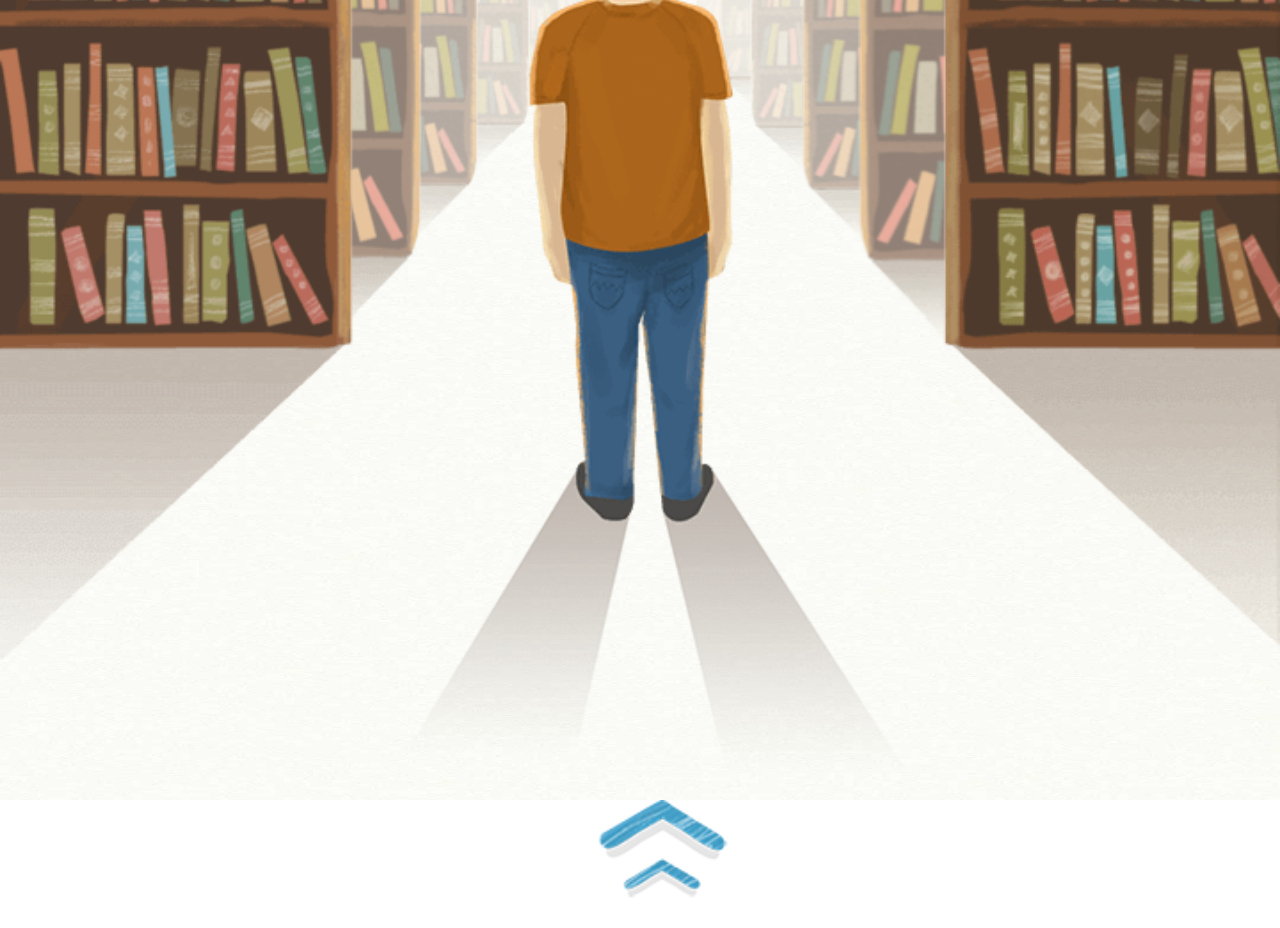
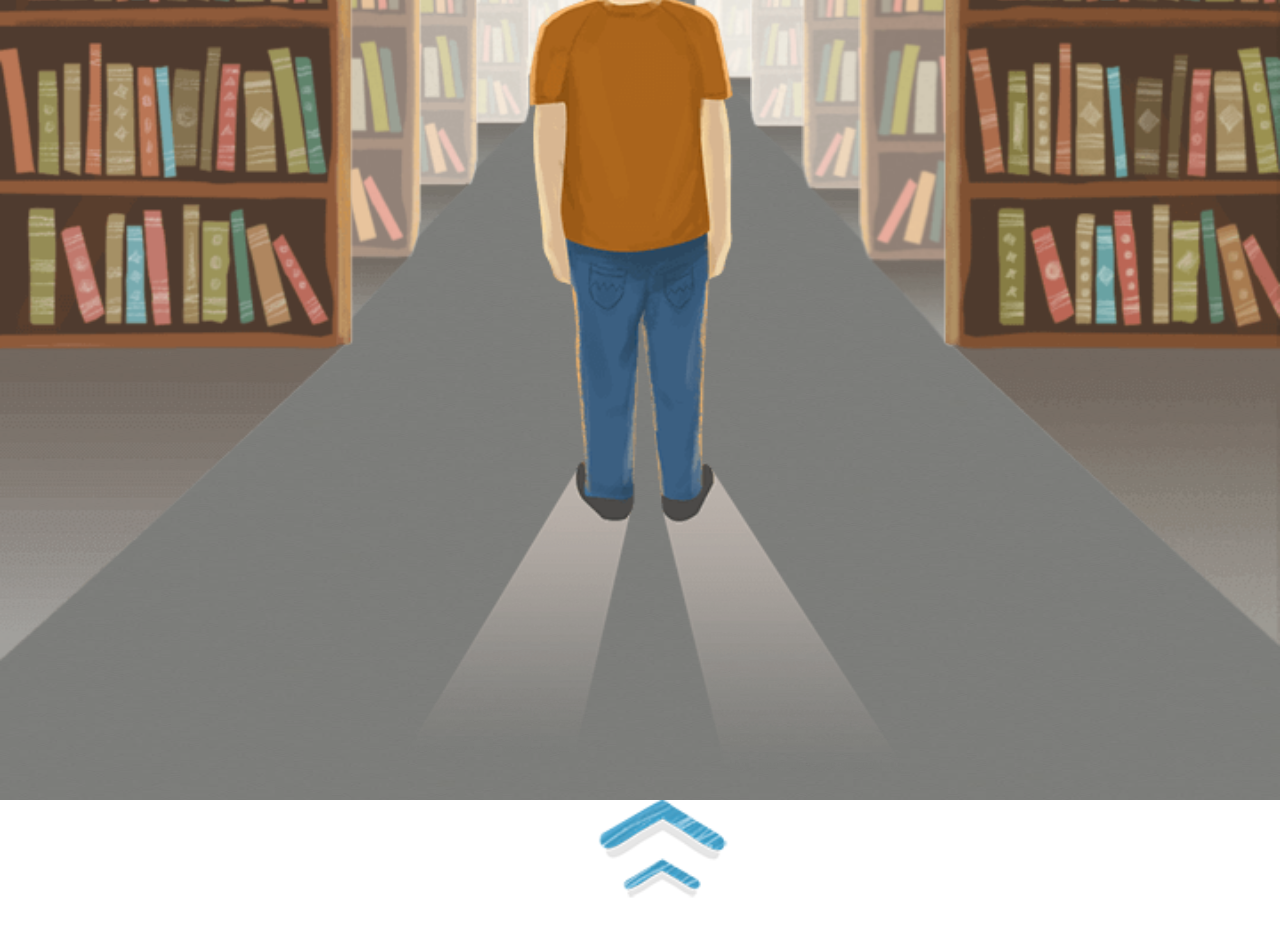
Before and after one commit to czf8271265/outsource, a plain HTML site: page index.html in a window 1280 px wide. Drawn offline with Linux system fonts and the light colour scheme.

Commit message:
test 1 man

```diff
--- a/sass/_page1.scss
+++ b/sass/_page1.scss
@@ -1,3 +1,7 @@
+#item1{
+  background:rgba(0,0,0,0.5)
+}
+
 .s_1_man{
 	top: auto;
 	bottom: 0;
```
Also changed, not shown: css/page.css.
